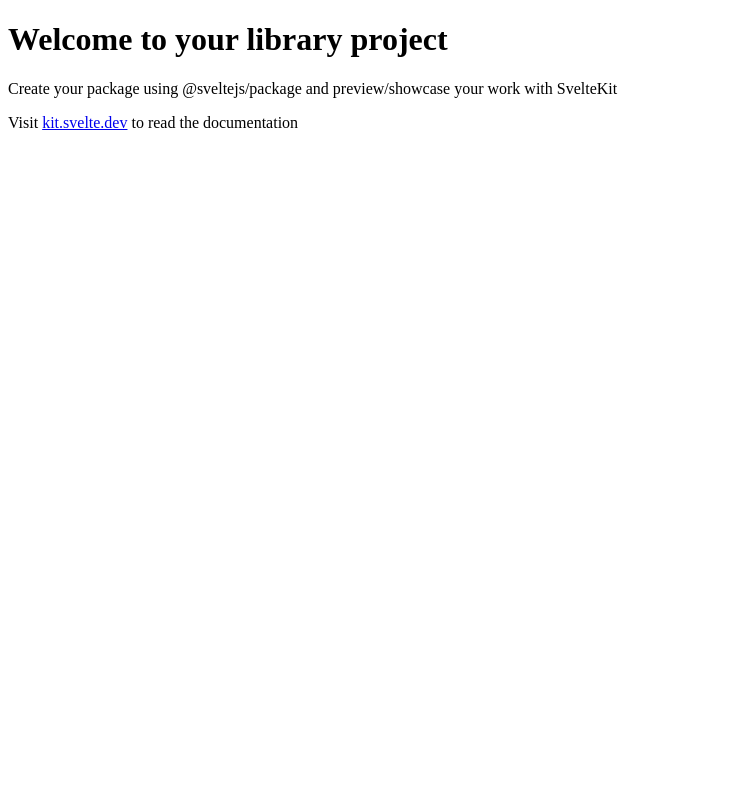
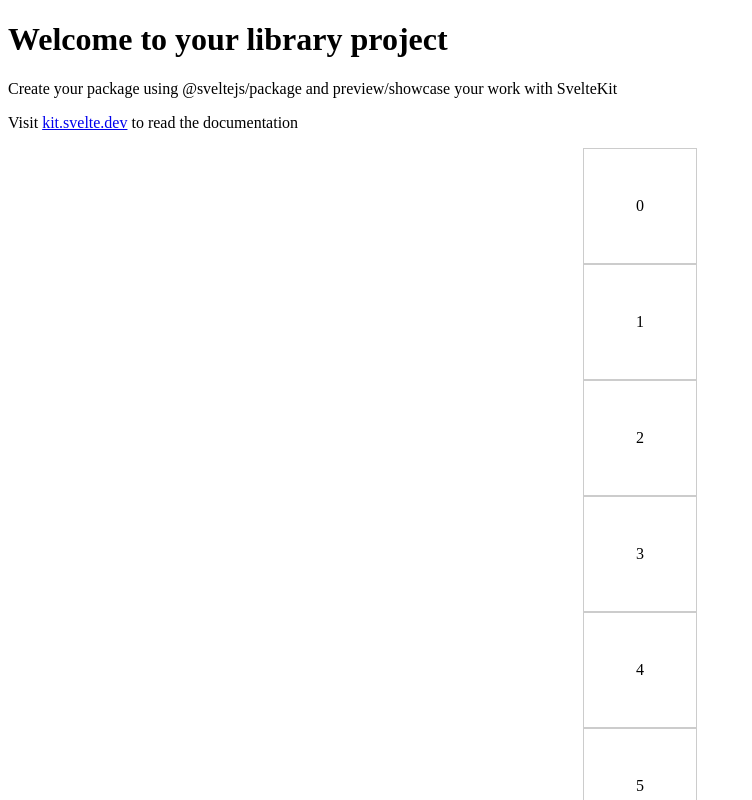
Before and after one commit to ndom91/svelte-infinite, a SvelteKit app: page / in a window 1280 px wide. Shown: the top 800 px of the page, without its empty margins (0-752 px from the left). Built offline with nearby package versions, Linux system fonts and the light colour scheme.

Commit message:
feat: initial working implemenation

```diff
--- /dev/null
+++ b/src/lib/InfiniteLoader.svelte
@@ -0,0 +1,133 @@
+<script context="module" lang="ts">
+  const STATUS = {
+    READY: "READY",
+    LOADING: "LOADING",
+    COMPLETE: "COMPLETE",
+    ERROR: "ERROR"
+  } as const
+
+  let isFirstLoad = $state(true)
+  let status = $state<keyof typeof STATUS>(STATUS.READY)
+
+  export const stateChanger = {
+    loaded: () => {
+      isFirstLoad = false
+      status = STATUS.READY
+    },
+    complete: () => {
+      isFirstLoad = false
+      status = STATUS.COMPLETE
+    },
+    reset: () => {
+      status = STATUS.READY
+      isFirstLoad = true
+    },
+    error: () => {
+      status = STATUS.ERROR
+    }
+  }
+</script>
+
+<script lang="ts">
+  const LOOP_CHECK_TIMEOUT = 1000
+  const LOOP_CHECK_MAX_CALLS = 5
+  const ERROR_INFINITE_LOOP = `executed the callback function more than ${LOOP_CHECK_MAX_CALLS} times for a short time.`
+
+  class LoopTracker {
+    coolingOff = false
+    timer: number | null = null
+    count = 0
+
+    track() {
+      // record track times
+      this.count += 1
+
+      // throw warning if the times of continuous calls large than the maximum times
+      if (this.count >= LOOP_CHECK_MAX_CALLS) {
+        console.error(ERROR_INFINITE_LOOP)
+
+        this.coolingOff = true
+        this.timer = setTimeout(() => {
+          this.coolingOff = false
+          this.count = 0
+        }, LOOP_CHECK_TIMEOUT)
+      }
+    }
+  }
+
+  const loopTracker = new LoopTracker()
+
+  const { triggerLoad } = $props<{ triggerLoad: () => Promise<void> }>()
+
+  let intersectionTarget = $state<HTMLElement>()
+  let observer = $state<IntersectionObserver>()
+
+  let showSpinner = $derived(status === STATUS.LOADING)
+  let showError = $derived(status === STATUS.ERROR)
+  let showNoResults = $derived(status === STATUS.COMPLETE && isFirstLoad)
+  let showNoMore = $derived(status === STATUS.COMPLETE && !isFirstLoad)
+
+  async function attemptLoad() {
+    if (status === STATUS.COMPLETE) {
+      return
+    }
+    status = STATUS.LOADING
+
+    if (!loopTracker.coolingOff) {
+      await triggerLoad()
+    }
+    loopTracker.track()
+
+    if (status === STATUS.LOADING) {
+      status = STATUS.READY
+      isFirstLoad = false
+    }
+  }
+
+  // TODO: Observor not starting observation without
+  // some sort of action after 'observer.observe()'.
+  // 'return' unnecessary/wrong here in $effect
+  // @ts-expect-error
+  $effect(() => {
+    if (!observer) {
+      if (intersectionTarget) {
+        observer = new IntersectionObserver(
+          (entries) => {
+            if (entries[0].isIntersecting) {
+              attemptLoad()
+            }
+          },
+          { threshold: 0.5 }
+        )
+        observer.observe(intersectionTarget)
+        return observer
+      }
+    }
+    return () => observer?.disconnect()
+  })
+</script>
+
+<div class="h-full">
+  <slot />
+
+  {#if showSpinner}
+    <div class="pt-16 w-full text-lg text-center">Loading...</div>
+  {/if}
+
+  {#if showNoResults}
+    <div class="pt-16 w-full text-lg text-center">No results</div>
+  {/if}
+
+  {#if showNoMore}
+    <div class="pt-16 w-full text-lg text-center">No more data</div>
+  {/if}
+
+  {#if showError}
+    <div class="flex flex-col gap-4 items-center pt-16 w-full">
+      Oops, something went wrong
+      <button class="" on:click={attemptLoad}> Retry </button>
+    </div>
+  {/if}
+
+  <div class="h-20" bind:this={intersectionTarget} />
+</div>
--- a/src/lib/index.ts
+++ b/src/lib/index.ts
@@ -1 +1,3 @@
-// Reexport your entry components here
+import InfiniteLoader, { stateChanger } from './InfiniteLoader.svelte';
+
+export { InfiniteLoader, stateChanger };
--- /dev/null
+++ b/src/routes/+page.server.ts
@@ -0,0 +1,11 @@
+import type { PageServerLoad } from "./$types"
+
+export const load: PageServerLoad = () => {
+  // Initial page load data, i.e. first 20 items that are SSR-ed into the HTML
+  const items = Array(20)
+    .fill(0)
+    .map((_, i) => i)
+  return {
+    items
+  }
+}
--- a/src/routes/+page.svelte
+++ b/src/routes/+page.svelte
@@ -1,3 +1,81 @@
+<script lang="ts">
+  import { page } from "$app/stores"
+  import { InfiniteLoader, stateChanger } from "../lib/index.js"
+
+  const allItems = $state<number[]>($page.data.items)
+  const limitLoadCount = 10
+  let pageNumber = $state(1)
+
+  // Load more items on infinite scroll
+  const loadMore = async () => {
+    try {
+      pageNumber += 1
+      const limit = limitLoadCount
+      const skip = limitLoadCount * (pageNumber - 1)
+
+      // If there are less results than the first page, we are done
+      if (allItems.length < skip) {
+        stateChanger.complete()
+        return
+      }
+
+      const dataResponse = await fetch("/api/data", {
+        method: "POST",
+        body: JSON.stringify({ limit, skip })
+      })
+      if (!dataResponse.ok) return
+      const data = await dataResponse.json()
+
+      if (data.items.length) {
+        allItems.push(...data.items)
+      }
+
+      // There are less items available than fit on one page,
+      // don't keep trying to fetch more. We're done.
+      if (allItems.length >= data.totalCount) {
+        stateChanger.complete()
+      } else {
+        stateChanger.loaded()
+      }
+    } catch (error) {
+      console.error(error)
+      stateChanger.error()
+    }
+  }
+</script>
+
 <h1>Welcome to your library project</h1>
 <p>Create your package using @sveltejs/package and preview/showcase your work with SvelteKit</p>
 <p>Visit <a href="https://kit.svelte.dev">kit.svelte.dev</a> to read the documentation</p>
+
+<div class="loader-wrapper">
+  <InfiniteLoader triggerLoad={async () => await loadMore()}>
+    {#each allItems as data}
+      <div class="data-item">{data}</div>
+    {/each}
+  </InfiniteLoader>
+</div>
+
+<style>
+  body {
+    display: grid;
+    place-items: center;
+    max-width: 1024px;
+    width: 100%;
+  }
+
+  .data-item {
+    display: grid;
+    place-items: center;
+    padding: 3rem;
+    border: 1px solid #ccc;
+  }
+
+  .loader-wrapper {
+    display: flex;
+    flex-direction: column;
+    align-items: center;
+    justify-content: center;
+    gap: 2rem;
+  }
+</style>
--- /dev/null
+++ b/src/routes/api/data/+server.ts
@@ -0,0 +1,25 @@
+import { fail, json } from "@sveltejs/kit"
+import type { RequestHandler, RequestEvent } from "./$types"
+
+const wait = (ms: number) => new Promise((resolve) => setTimeout(resolve, ms))
+
+export const POST: RequestHandler = async (event: RequestEvent) => {
+  try {
+    const { limit, skip } = await event.request.json()
+
+    // Artificially wait a bit..
+    await wait(1000)
+
+    const items = Array(limit)
+      .fill(0)
+      .map((_, i) => i + skip)
+
+    return json({
+      items,
+      totalCount: 200
+    })
+  } catch (error) {
+    console.error(error)
+    return fail(401, { error })
+  }
+}
```
